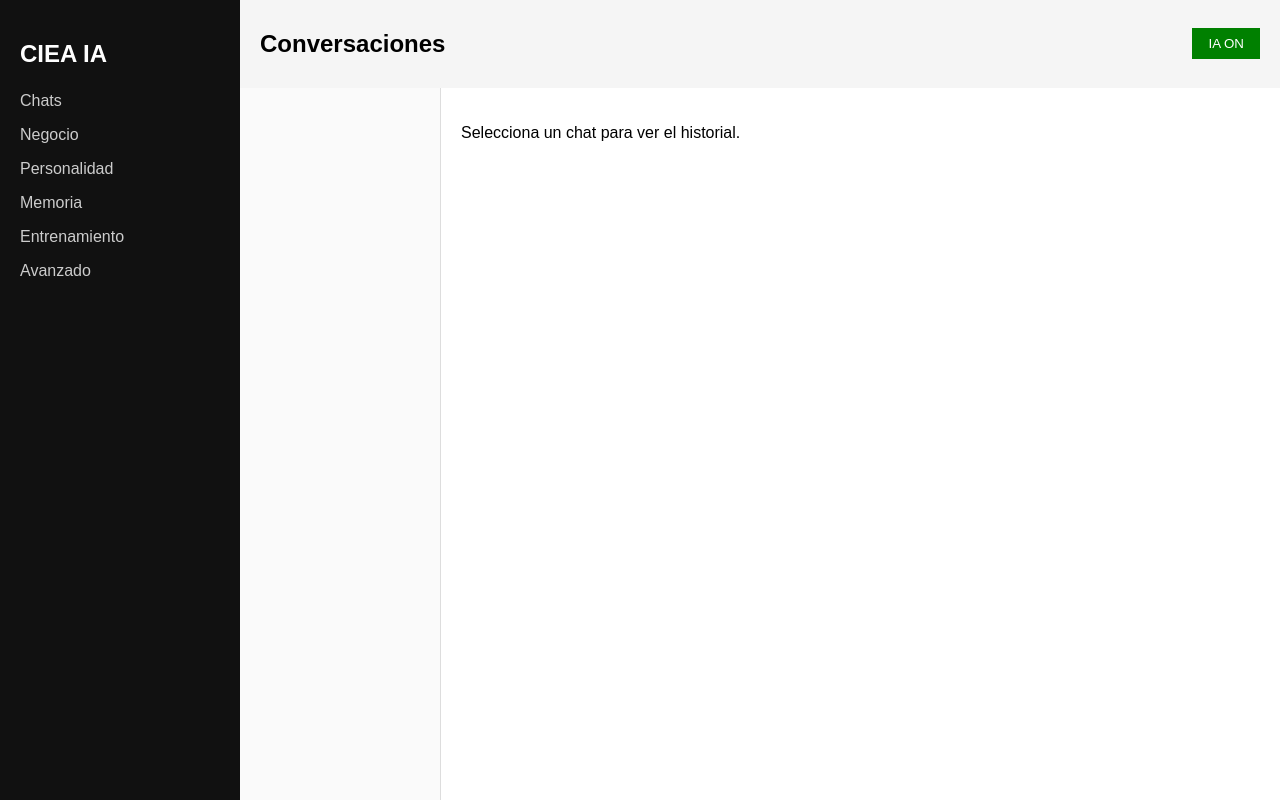
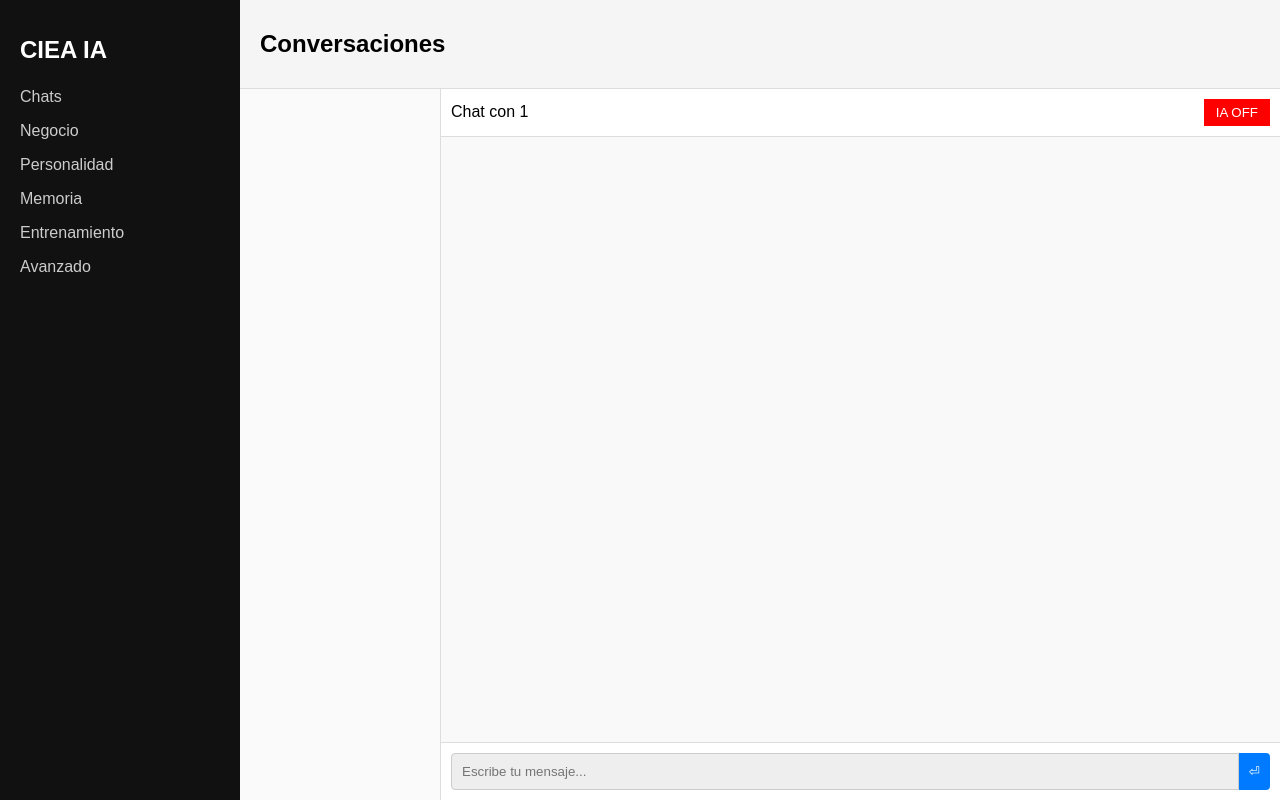
Before and after one commit to cieadesignsolutions/PlataformaIA_CIEA, a Flask app: page /chats/1 in a window 1280 px wide. Run offline with Flask 3, Linux system fonts and the light colour scheme; data that the repository does not hold is empty.

Commit message:
Integracioon2

```diff
--- a/app.py
+++ b/app.py
@@ -7,9 +7,10 @@
 from dotenv import load_dotenv
 
 load_dotenv()
+
 app = Flask(__name__)
 
-# — Configuración env vars —
+# ——— Configuración desde env vars ———
 VERIFY_TOKEN   = os.getenv("VERIFY_TOKEN")
 WHATSAPP_TOKEN = os.getenv("WHATSAPP_TOKEN")
 OPENAI_API_KEY = os.getenv("OPENAI_API_KEY")
@@ -17,136 +18,155 @@
 DB_USER        = os.getenv("DB_USER")
 DB_PASSWORD    = os.getenv("DB_PASSWORD")
 DB_NAME        = os.getenv("DB_NAME")
-MI_NUMERO_BOT  = os.getenv("MI_NUMERO_BOT")
+MI_NUMERO_BOT  = os.getenv("MI_NUMERO_BOT")  # p.ej. "638096866063629"
 
-# Estado IA en memoria
-IA_ON = {"on": True}
+# Estado de IA por chat en memoria (clave: numero)
+IA_ESTADOS = {}
+
 client = OpenAI(api_key=OPENAI_API_KEY)
 
 def get_db_connection():
     return mysql.connector.connect(
-        host=DB_HOST, user=DB_USER, password=DB_PASSWORD,
-        database=DB_NAME, ssl_ca="/etc/ssl/certs/ca-certificates.crt"
+        host=DB_HOST,
+        user=DB_USER,
+        password=DB_PASSWORD,
+        database=DB_NAME,
+        ssl_ca="/etc/ssl/certs/ca-certificates.crt"
     )
 
-# — Webhook verificación —
-@app.route("/webhook", methods=["GET"])
-def webhook_verify():
-    if request.args.get("hub.verify_token") == VERIFY_TOKEN:
-        return request.args.get("hub.challenge")
-    return "Token inválido", 403
+# ——— Webhook de verificación ———
+@app.route('/webhook', methods=['GET'])
+def webhook_verification():
+    token     = request.args.get('hub.verify_token')
+    challenge = request.args.get('hub.challenge')
+    if token == VERIFY_TOKEN:
+        return challenge
+    return 'Token inválido', 403
 
-# — Webhook recepción mensajes —
-@app.route("/webhook", methods=["POST"])
-def webhook_receive():
-    data = request.get_json()
+# ——— Recepción de mensajes ———
+@app.route('/webhook', methods=['POST'])
+def recibir_mensaje():
+    payload = request.get_json()
+    app.logger.info(f"📥 Payload: {payload}")
     try:
-        msgs = data["entry"][0]["changes"][0]["value"].get("messages")
-        if not msgs: return "OK", 200
-        m = msgs[0]
-        num, text = m["from"], m["text"]["body"]
-        if num == MI_NUMERO_BOT: return "OK", 200
+        entry    = payload['entry'][0]
+        change   = entry['changes'][0]['value']
+        mensajes = change.get('messages')
+        if not mensajes:
+            return 'OK', 200
 
-        resp = ""
-        if IA_ON["on"]:
-            resp = responder_con_ia(text)
-            enviar_mensaje(num, resp)
+        msg       = mensajes[0]
+        numero    = msg['from']
+        texto_usr = msg['text']['body']
 
-        guardar_conversacion(num, text, resp)
+        if numero == MI_NUMERO_BOT:
+            return 'OK', 200
+
+        # define default ON
+        if numero not in IA_ESTADOS:
+            IA_ESTADOS[numero] = True
+
+        respuesta = ''
+        if IA_ESTADOS[numero]:
+            respuesta = responder_con_ia(texto_usr)
+            enviar_mensaje(numero, respuesta)
+
+        guardar_conversacion(numero, texto_usr, respuesta)
+
     except Exception as e:
-        app.logger.error(f"Webhook error: {e}")
-        return "Error", 500
-    return "OK", 200
+        app.logger.error(f"🔴 Error en webhook: {e}")
+        return 'Error interno', 500
 
-# — Panel chats —
-@app.route("/")
+    return 'OK', 200
+
+# ——— Panel de chats ———
+@app.route('/')
 def inicio():
-    return redirect(url_for("ver_chats"))
+    return redirect(url_for('ver_chats'))
 
-@app.route("/chats")
+@app.route('/chats')
 def ver_chats():
-    conn = get_db_connection()
-    cur = conn.cursor(dictionary=True)
-    cur.execute(
-      "SELECT numero, MAX(timestamp) AS ultima "
-      "FROM conversaciones GROUP BY numero "
-      "ORDER BY ultima DESC"
+    conn   = get_db_connection()
+    cursor = conn.cursor(dictionary=True)
+    cursor.execute(
+        "SELECT numero, MAX(timestamp) as ultima FROM conversaciones GROUP BY numero ORDER BY ultima DESC"
     )
-    chats = cur.fetchall()
-    cur.close(); conn.close()
-    return render_template("chats.html",
-        chats=chats, mensajes=None,
-        ia_on=IA_ON["on"], selected=None
+    chats = cursor.fetchall()
+    cursor.close()
+    conn.close()
+    return render_template('chats.html', chats=chats, mensajes=None, selected=None, IA_ESTADOS=IA_ESTADOS)
+
+@app.route('/chats/<numero>')
+def ver_chat(numero):
+    conn   = get_db_connection()
+    cursor = conn.cursor(dictionary=True)
+    cursor.execute(
+        "SELECT * FROM conversaciones WHERE numero=%s ORDER BY timestamp ASC", (numero,)
     )
+    msgs = cursor.fetchall()
+    cursor.execute(
+        "SELECT numero, MAX(timestamp) as ultima FROM conversaciones GROUP BY numero ORDER BY ultima DESC"
+    )
+    chats = cursor.fetchall()
+    cursor.close()
+    conn.close()
+    return render_template('chats.html', chats=chats, mensajes=msgs, selected=numero, IA_ESTADOS=IA_ESTADOS)
 
-@app.route("/chats/<numero>")
-def ver_chat(numero):
-    conn = get_db_connection()
-    cur = conn.cursor(dictionary=True)
-    cur.execute(
-      "SELECT * FROM conversaciones WHERE numero=%s ORDER BY timestamp",
-      (numero,)
-    )
-    msgs = cur.fetchall()
-    cur.execute(
-      "SELECT numero, MAX(timestamp) AS ultima "
-      "FROM conversaciones GROUP BY numero "
-      "ORDER BY ultima DESC"
-    )
-    chats = cur.fetchall()
-    cur.close(); conn.close()
-    return render_template("chats.html",
-        chats=chats, mensajes=msgs,
-        ia_on=IA_ON["on"], selected=numero
-    )
+@app.route('/toggle_ai/<numero>', methods=['POST'])
+def toggle_ai(numero):
+    IA_ESTADOS[numero] = not IA_ESTADOS.get(numero, True)
+    return redirect(url_for('ver_chat', numero=numero))
 
-@app.route("/toggle_ai", methods=["POST"])
-def toggle_ai():
-    IA_ON["on"] = not IA_ON["on"]
-    return redirect(url_for("ver_chats"))
-
-# — IA/OpenAI —
-def responder_con_ia(texto: str) -> str:
+# ——— Funciones utilitarias ———
+def responder_con_ia(mensaje):
     try:
-        r = client.chat.completions.create(
-            model="gpt-4",
+        resp = client.chat.completions.create(
+            model='gpt-4',
             messages=[
-                {"role":"system","content":"Eres asistente IA para WhatsApp."},
-                {"role":"user","content":texto}
+                {'role':'system','content':'Eres un asistente útil para WhatsApp.'},
+                {'role':'user','content':mensaje}
             ]
         )
-        return r.choices[0].message.content.strip()
+        return resp.choices[0].message.content.strip()
     except Exception as e:
-        app.logger.error(f"OpenAI error: {e}")
-        return "Lo siento, error."
+        app.logger.error(f"🔴 OpenAI error: {e}")
+        return 'Lo siento, error.'
 
-# — Envío WhatsApp API —
-def enviar_mensaje(num: str, txt: str):
+def enviar_mensaje(numero, texto):
     url = f"https://graph.facebook.com/v17.0/{MI_NUMERO_BOT}/messages"
-    h = {"Authorization":f"Bearer {WHATSAPP_TOKEN}",
-         "Content-Type":"application/json"}
-    body = {"messaging_product":"whatsapp","to":num,
-            "type":"text","text":{"body":txt}}
-    r = requests.post(url, headers=h, json=body)
-    app.logger.info(f"WhatsApp API: {r.status_code} {r.text}")
+    headers = {
+        'Authorization':f'Bearer {WHATSAPP_TOKEN}',
+        'Content-Type':'application/json'
+    }
+    payload = {
+        'messaging_product':'whatsapp','to':numero,
+        'type':'text','text':{'body':texto}
+    }
+    try:
+        r = requests.post(url, headers=headers, json=payload)
+        app.logger.info(f"📤 WhatsApp API: {r.status_code} {r.text}")
+    except Exception as e:
+        app.logger.error(f"🔴 Error enviando WhatsApp: {e}")
 
-# — Guardar en MySQL —
-def guardar_conversacion(num, msg, resp):
-    conn = get_db_connection(); cur = conn.cursor()
-    cur.execute("""
-      CREATE TABLE IF NOT EXISTS conversaciones (
-        id INT AUTO_INCREMENT PRIMARY KEY,
-        numero VARCHAR(20),
-        mensaje TEXT,
-        respuesta TEXT,
-        timestamp DATETIME DEFAULT CURRENT_TIMESTAMP
-      ) ENGINE=InnoDB;
-    """)
-    cur.execute(
-      "INSERT INTO conversaciones (numero,mensaje,respuesta) VALUES (%s,%s,%s)",
-      (num,msg,resp)
+def guardar_conversacion(numero, mensaje, respuesta):
+    conn   = get_db_connection()
+    cursor = conn.cursor()
+    cursor.execute('''
+        CREATE TABLE IF NOT EXISTS conversaciones (
+          id INT AUTO_INCREMENT PRIMARY KEY,
+          numero VARCHAR(20),
+          mensaje TEXT,
+          respuesta TEXT,
+          timestamp DATETIME DEFAULT CURRENT_TIMESTAMP
+        ) ENGINE=InnoDB;
+    ''')
+    cursor.execute(
+        'INSERT INTO conversaciones (numero,mensaje,respuesta) VALUES (%s,%s,%s)',
+        (numero,mensaje,respuesta)
     )
-    conn.commit(); cur.close(); conn.close()
+    conn.commit()
+    cursor.close()
+    conn.close()
 
-if __name__ == "__main__":
-    app.run(host="0.0.0.0", port=int(os.getenv("PORT",5000)))
+if __name__ == '__main__':
+    app.run(host='0.0.0.0', port=int(os.getenv('PORT', '5000')))
--- a/static/css/styles.css
+++ b/static/css/styles.css
@@ -6,19 +6,24 @@
 .sidebar a { color:#ccc; text-decoration:none; }
 .sidebar a:hover { color:#fff; }
 .main { flex:1; display:flex; flex-direction:column; }
-.header { background:#f5f5f5; padding:10px 20px; display:flex; justify-content:space-between; align-items:center; }
-.toggle-btn { border:none; padding:8px 16px; cursor:pointer; }
-.toggle-btn.on { background:green; color:#fff; }
-.toggle-btn.off { background:red; color:#fff; }
+.header { background:#f5f5f5; padding:10px 20px; border-bottom:1px solid #ddd; }
 .container { display:flex; flex:1; }
 .chat-list { width:200px; background:#fafafa; border-right:1px solid #ddd; overflow-y:auto; }
 .chat-list ul { list-style:none; margin:0; padding:0; }
 .chat-list li { padding:10px; }
 .chat-list li.active { background:#e0e0e0; }
 .chat-list a { text-decoration:none; color:#333; }
-.messages { flex:1; padding:20px; overflow-y:auto; display:flex; flex-direction:column; }
+.messages { flex:1; display:flex; flex-direction:column; }
+.chat-header { display:flex; justify-content:space-between; align-items:center; padding:10px; background:#fff; border-bottom:1px solid #ddd; }
+.toggle-btn { border:none; padding:6px 12px; cursor:pointer; }
+.toggle-btn.on { background:green; color:#fff; }
+.toggle-btn.off { background:red; color:#fff; }
+.msgs-wrap { flex:1; overflow-y:auto; padding:10px; background:#f9f9f9; }
 .msg-box { background:#eee; margin-bottom:10px; padding:10px; border-radius:4px; position:relative; }
 .msg-box .ts { font-size:0.8em; color:#666; position:absolute; bottom:4px; right:8px; }
-.reply-form { margin-top:auto; display:flex; }
+.reply-form { display:flex; padding:10px; background:#fff; border-top:1px solid #ddd; }
 .reply-form input { flex:1; padding:10px; border:1px solid #ccc; border-radius:4px 0 0 4px; }
-.reply-form button { padding:10px; border:none; background:#007bff; color:#fff; border-radius:0 4px 4px 0; cursor:not-allowed; opacity:0.5; }
+.reply-form input:disabled { background:#eee; }
+.reply-form button { padding:10px; border:none; background:#007bff; color:#fff; border-radius:0 4px 4px 0; cursor:pointer; }
+.reply-form button:hover { background:#0056b3; }
+.no-chat { padding:20px; }
--- a/templates/base.html
+++ b/templates/base.html
@@ -3,11 +3,11 @@
 <head>
   <meta charset="UTF-8">
   <meta name="viewport" content="width=device-width,initial-scale=1">
-  <title>WhatsApp IA - Panel</title>
+  <title>CIEA IA - Panel</title>
   <link rel="stylesheet" href="{{ url_for('static', filename='css/styles.css') }}">
 </head>
 <body>
-  <nav class="sidebar">
+  <div class="sidebar">
     <h1>CIEA IA</h1>
     <ul>
       <li><a href="{{ url_for('ver_chats') }}">Chats</a></li>
@@ -17,9 +17,9 @@
       <li><a href="#">Entrenamiento</a></li>
       <li><a href="#">Avanzado</a></li>
     </ul>
-  </nav>
-  <main class="main">
+  </div>
+  <div class="main">
     {% block content %}{% endblock %}
-  </main>
+  </div>
 </body>
 </html>
--- a/templates/chats.html
+++ b/templates/chats.html
@@ -1,40 +1,50 @@
 {% extends 'base.html' %}
 {% block content %}
-  <header class="header">
+  <div class="header">
     <h2>Conversaciones</h2>
-    <form method="POST" action="{{ url_for('toggle_ai') }}">
-      <button class="toggle-btn {{ 'on' if ia_on else 'off' }}">
-        IA {{ 'ON' if ia_on else 'OFF' }}
-      </button>
-    </form>
-  </header>
+  </div>
   <div class="container">
     <aside class="chat-list">
       <ul>
         {% for c in chats %}
-          <li class="{{ 'active' if selected==c.numero else '' }}">
-            <a href="{{ url_for('ver_chat', numero=c.numero) }}">
-              {{ c.numero }}
-            </a>
+          <li class="{{ 'active' if selected==c['numero'] else '' }}">
+            <a href="{{ url_for('ver_chat', numero=c['numero']) }}">{{ c['numero'] }}</a>
           </li>
         {% endfor %}
       </ul>
     </aside>
     <section class="messages">
-      {% if mensajes %}
-        {% for m in mensajes %}
-          <div class="msg-box">
-            <p>{{ m.mensaje or m.respuesta }}</p>
-            <span class="ts">{{ m.timestamp }}</span>
-          </div>
-        {% endfor %}
-        <form class="reply-form">
-          <input type="text" placeholder="Escribe tu mensaje…" disabled>
-          <button disabled>⏎</button>
+      {% if mensajes is not none %}
+        <div class="chat-header">
+          <span>Chat con {{ selected }}</span>
+          <form method="POST" action="{{ url_for('toggle_ai', numero=selected) }}">
+            <button type="submit" class="toggle-btn {{ 'on' if IA_ESTADOS[selected] else 'off' }}">
+              IA {{ 'ON' if IA_ESTADOS[selected] else 'OFF' }}
+            </button>
+          </form>
+        </div>
+        <div class="msgs-wrap" id="msgs-wrap">
+          {% for m in mensajes %}
+            <div class="msg-box">
+              <p>{{ m['mensaje'] or m['respuesta'] }}</p>
+              <span class="ts">{{ m['timestamp'] }}</span>
+            </div>
+          {% endfor %}
+        </div>
+        <form class="reply-form" method="POST" action="/send-manual">
+          <input type="text" name="texto" placeholder="Escribe tu mensaje..."{% if not IA_ESTADOS[selected] %} disabled{% endif %}>
+          <button type="submit">⏎</button>
         </form>
       {% else %}
-        <p>Selecciona un chat para ver el historial.</p>
+        <p class="no-chat">Selecciona un chat para ver el historial.</p>
       {% endif %}
     </section>
   </div>
+  <script>
+    // auto-scroll on load
+    window.onload = () => {
+      const wrap = document.getElementById('msgs-wrap');
+      if(wrap) wrap.scrollTop = wrap.scrollHeight;
+    }
+  </script>
 {% endblock %}
```
